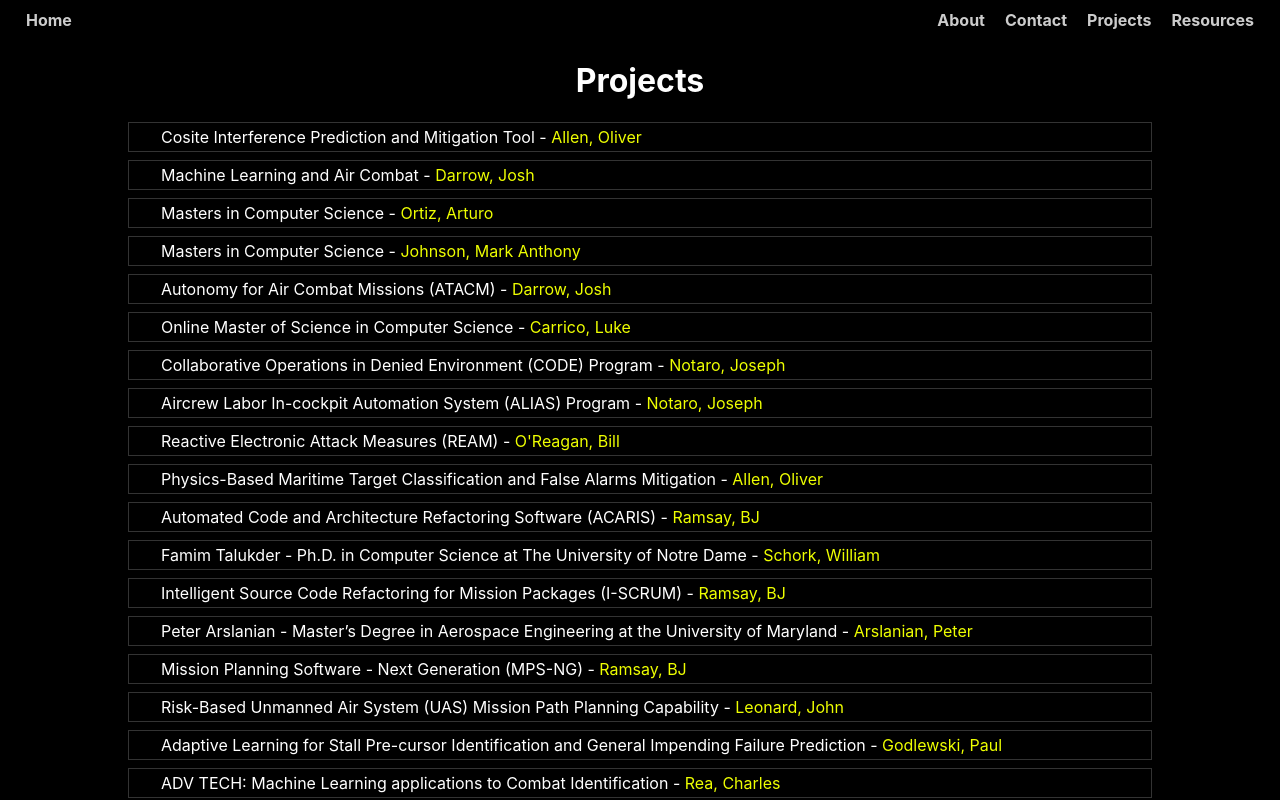
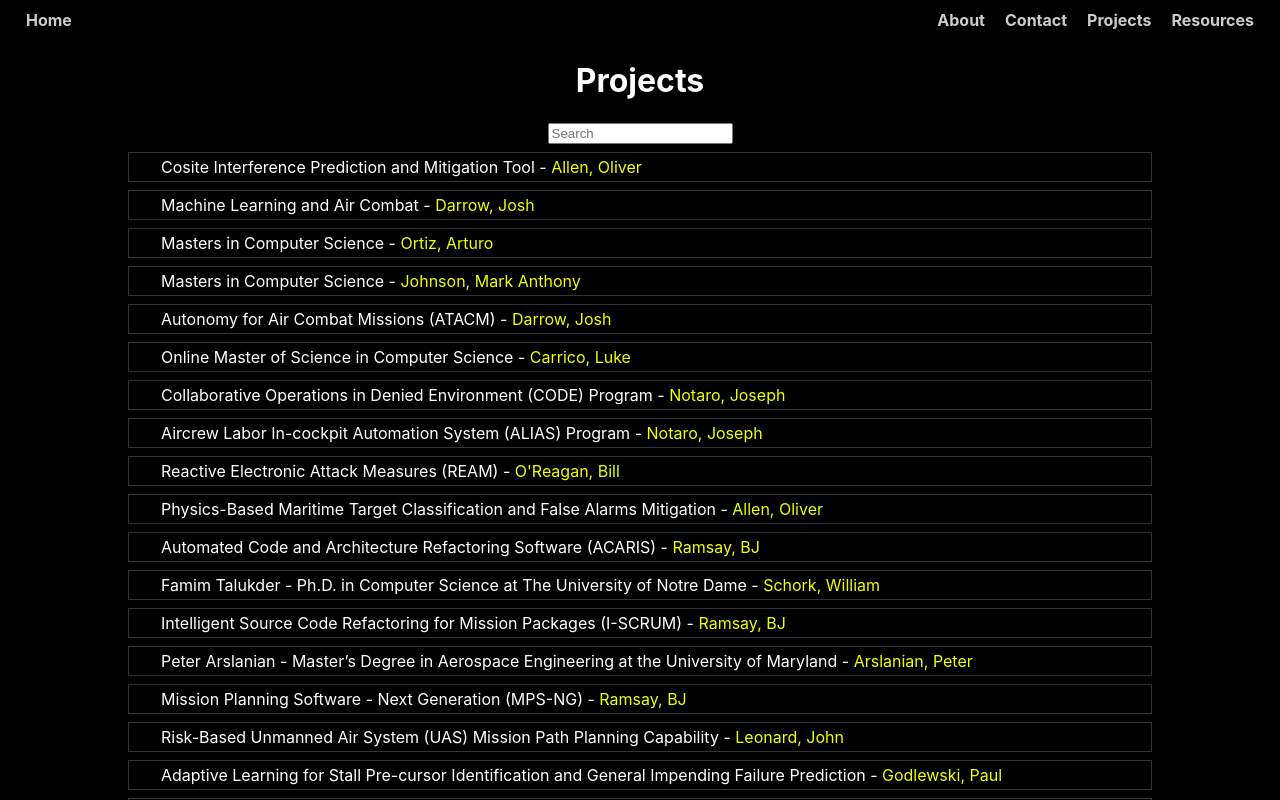
Before and after one commit to alexjbuck/ellyson, a React (Create React App) app: page /projects in a window 1280 px wide. Shown: the top 800 px of the page. Built offline with nearby package versions, Linux system fonts and the light colour scheme.

Commit message:
add simple search bar to projects

```diff
--- a/src/pages/Projects.js
+++ b/src/pages/Projects.js
@@ -1,13 +1,21 @@
-import React from 'react'
+import React, { useState } from 'react'
 import projects from './projects.json'
 import Project from '../Project'
 
 export default function Projects() {
   console.log(projects)
+
+  const [query, setQuery] = useState('');
+
   return (
     <>
       <h1>Projects</h1>
-      {projects.map(project => (
+      <input type="text" placeholder="Search" onChange={ e => setQuery(e.target.value) }/>
+      {projects
+      .filter(
+        project => Object.values(project).reduce( (prev,next) => prev || next.toString().toLowerCase().includes(query.toLowerCase()), false )
+      )
+      .map(project => (
         <Project key={project['Project ID']} project={project} />
       ))}
     </>
```
